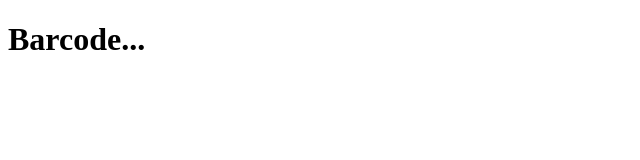
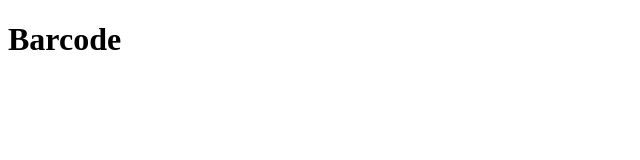
Before and after one commit to Simme63/barscanner, a React (Vite) app: page / in a window 1280 px wide. Shown: the top 160 px of the page, without its empty margins (0-640 px from the left). Built offline with nearby package versions, Linux system fonts and the light colour scheme.

Commit message:
"compents" och "styles"

```diff
--- a/src/App.jsx
+++ b/src/App.jsx
@@ -4,9 +4,9 @@ function App() {
   const [count, setCount] = useState(0);
 
   return (
-    <>
-      <h1>Barcode...</h1>
-    </>
+    <div>
+      <h1>Barcode</h1>
+    </div>
   );
 }
 
```
